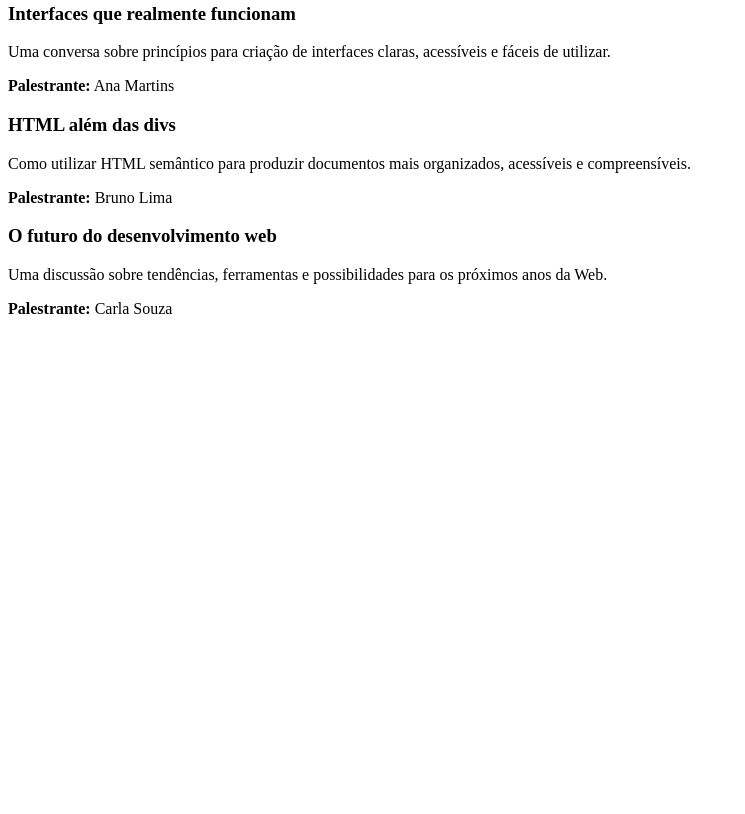
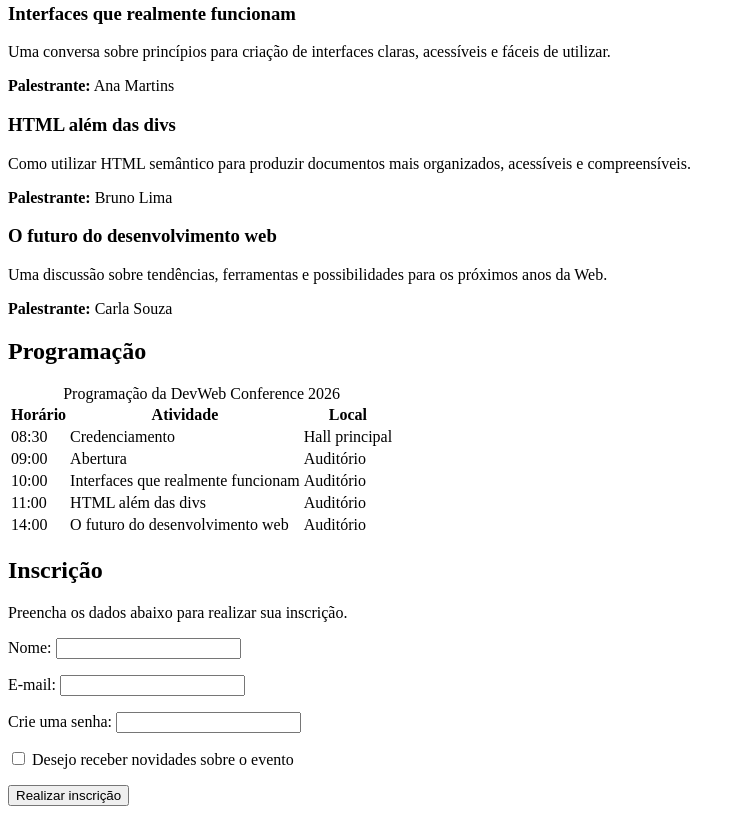
Before and after one commit to BrendonLeonardo/devweb-conference, a plain HTML site: page index.html in a window 1280 px wide. Shown: the part 635-1449 px from the top of the page, without its empty margins (0-745 px from the left). Before the commit the page ends 969 px from the top, so only its background shows below. Drawn offline with Linux system fonts and the light colour scheme.

Commit message:
feat: adiciona formulario de inscricao

```diff
--- a/index.html
+++ b/index.html
@@ -159,6 +159,218 @@
     </article>
 
 </section>
+<section id="programacao">
+
+    <h2>Programação</h2>
+
+
+
+    <table>
+
+        <caption>Programação da DevWeb Conference 2026</caption>
+
+
+
+        <thead>
+
+            <tr>
+
+                <th scope="col">Horário</th>
+
+                <th scope="col">Atividade</th>
+
+                <th scope="col">Local</th>
+
+            </tr>
+
+        </thead>
+
+
+
+        <tbody>
+
+            <tr>
+
+                <td>08:30</td>
+
+                <td>Credenciamento</td>
+
+                <td>Hall principal</td>
+
+            </tr>
+
+
+
+            <tr>
+
+                <td>09:00</td>
+
+                <td>Abertura</td>
+
+                <td>Auditório</td>
+
+            </tr>
+
+
+
+            <tr>
+
+                <td>10:00</td>
+
+                <td>Interfaces que realmente funcionam</td>
+
+                <td>Auditório</td>
+
+            </tr>
+
+
+
+            <tr>
+
+                <td>11:00</td>
+
+                <td>HTML além das divs</td>
+
+                <td>Auditório</td>
+
+            </tr>
+
+
+
+            <tr>
+
+                <td>14:00</td>
+
+                <td>O futuro do desenvolvimento web</td>
+
+                <td>Auditório</td>
+
+            </tr>
+
+        </tbody>
+
+    </table>
+
+</section>
+<section id="inscricao">
+
+    <h2>Inscrição</h2>
+
+
+
+    <p>
+
+        Preencha os dados abaixo para realizar sua inscrição.
+
+    </p>
+
+
+
+    <form>
+
+
+
+        <p>
+
+            <label for="nome">Nome:</label>
+
+
+
+            <input
+
+                type="text"
+
+                id="nome"
+
+                name="nome"
+
+                required
+
+            >
+
+        </p>
+
+
+
+        <p>
+
+            <label for="email">E-mail:</label>
+
+
+
+            <input
+
+                type="email"
+
+                id="email"
+
+                name="email"
+
+                required
+
+            >
+
+        </p>
+
+
+
+        <p>
+
+            <label for="senha">Crie uma senha:</label>
+
+
+
+            <input
+
+                type="password"
+
+                id="senha"
+
+                name="senha"
+
+                required
+
+            >
+
+        </p>
+
+
+
+        <p>
+
+            <input
+
+                type="checkbox"
+
+                id="novidades"
+
+                name="novidades"
+
+            >
+
+
+
+            <label for="novidades">
+
+                Desejo receber novidades sobre o evento
+
+            </label>
+
+        </p>
+
+
+
+        <button type="submit">
+
+            Realizar inscrição
+
+        </button>
+
+
+
+    </form>
+
+</section>
 </main>
 </body>
 </html>
```
